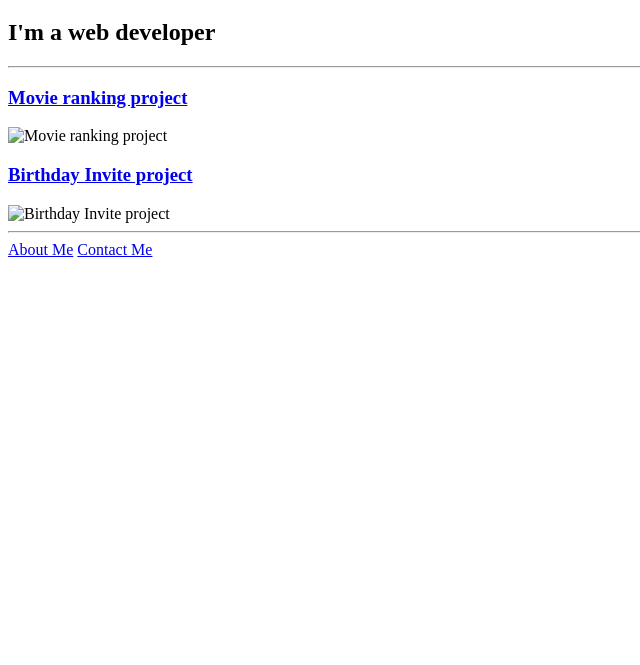
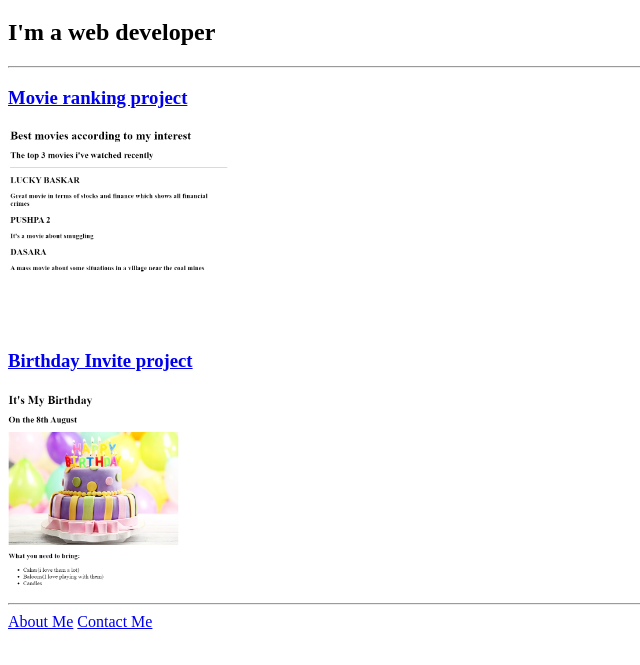
Before and after one commit to Saravan9517/html_portfolio, a plain HTML site: page index.html in a window 1280 px wide. Shown: the part 61-726 px from the top of the page, without its empty margins (0-640 px from the left). Drawn offline with Linux system fonts and the light colour scheme.

Commit message:
Add files via upload

```diff
--- a/index.html
+++ b/index.html
@@ -8,10 +8,10 @@
     <h1>Sri Saravan's Portfolio</h1>
     <h2>I'm a web developer</h2>
     <hr>
-    <h3><a href="/2.4 Movie Ranking Project/index.html">Movie ranking project</a></h3>
-    <img src="/4.3 HTML Porfolio Project/assets/images/Movielist.png" height="200" alt="Movie ranking project"/>
-    <h3><a href="/3.4 Birthday Invite Project/index.html">Birthday Invite project</a></h3>
-    <img src="/4.3 HTML Porfolio Project/assets/images/birthday.png" height="200" alt="Birthday Invite project"/>
+    <h3><a href="./public/movie-ranking.html">Movie ranking project</a></h3>
+    <img src="./assets/images/Movielist.png" height="200" alt="Movie ranking project"/>
+    <h3><a href="./public/birthday-invite.html">Birthday Invite project</a></h3>
+    <img src="./assets/images/birthday.png" height="200" alt="Birthday Invite project"/>
     <hr>
     <a href="./public/about.html">About Me</a>
     <a href="./public/contact.html">Contact Me</a>
```
